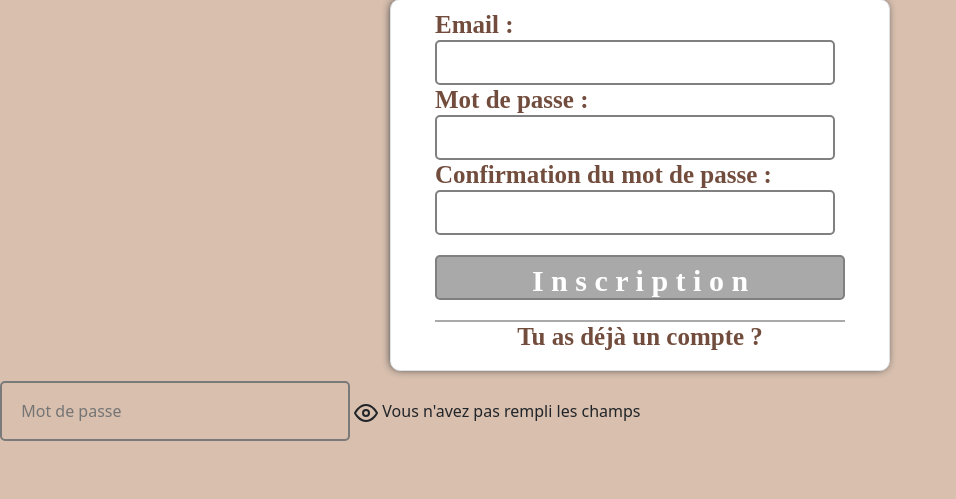
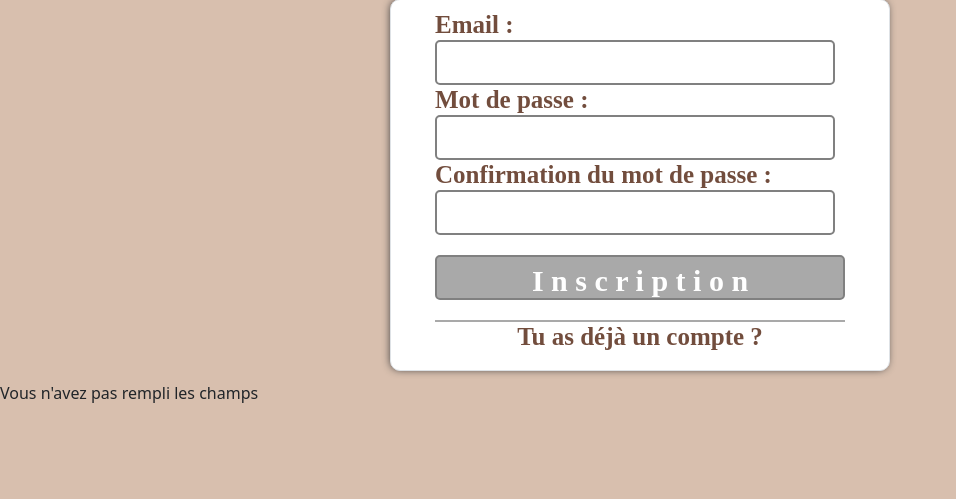
Before and after one commit to Kilian321/projet, a PHP site: page /registration.php in a window 1280 px wide. Shown: the part 157-656 px from the top of the page, without its empty margins (0-956 px from the left). Run offline with PHP 8.4, Linux system fonts and the light colour scheme; style sheets or scripts are compiled from the project's sources.

Commit message:
donnée en moins

```diff
--- a/CSS/style-user-accounts/style.scss
+++ b/CSS/style-user-accounts/style.scss
@@ -106,29 +106,3 @@ h4{
   color: #0a1539;
   font-size: 50px;
 }
-label {
-  position: relative;
-}
-
-label input {
-  font-size: 1em;
-  color: #f9f9f9;
-  background: transparent;
-  padding: 1rem 1.2rem;
-  width: 350px;
-  border-radius: 5px;
-  border: 2px solid #7a7a7a;
-  transition: all 0.2s;
-}
-label input:focus {
-  border-color: #ff4754;
-}
-
-label .password-icon:hover {
-  cursor: pointer;
-  color: #ff4754;
-}
-
-label .password-icon .feather-eye-off {
-  display: none;
-}
--- a/JS/fichier.js
+++ /dev/null
@@ -1,15 +0,0 @@
-const eye = document.querySelector(".feather-eye");
-const eyeoff = document.querySelector(".feather-eye-off");
-const passwordField = document.querySelector("input[type=password]");
-
-eye.addEventListener("click", () => {
-    eye.style.display = "none";
-    eyeoff.style.display = "block";
-    passwordField.type = "text";
-});
-
-eyeoff.addEventListener("click", () => {
-    eyeoff.style.display = "none";
-    eye.style.display = "block";
-    passwordField.type = "password";
-});
--- a/PHP/registration.php
+++ b/PHP/registration.php
@@ -44,13 +44,7 @@
     </div>
 </div>
 
-<label>
-    <div class="password-icon">
-        <input type="password" placeholder="Mot de passe">
-        <i data-feather="eye"></i>
-        <i data-feather="eye-off"></i>
-    </div>
-</label>
+
 
 
 
@@ -99,7 +93,7 @@ if ($mot_de_passe_2 === $confirmation){
 }
 
 ?>
-<a href="Authentification.php"></a>
+
 <!--Code JS-->
 <script>
     document.getElementById("connexion").addEventListener('click',function (){
@@ -107,13 +101,6 @@ if ($mot_de_passe_2 === $confirmation){
     })
 </script>
 
-<!-- ICON SCRIPT -->
-<script src="https://unpkg.com/feather-icons"></script>
-<script>
-    feather.replace();
-</script>
-<!--Importation fihier.js-->
-<script src="../JS/fichier.js"></script>
 
 
 
```
